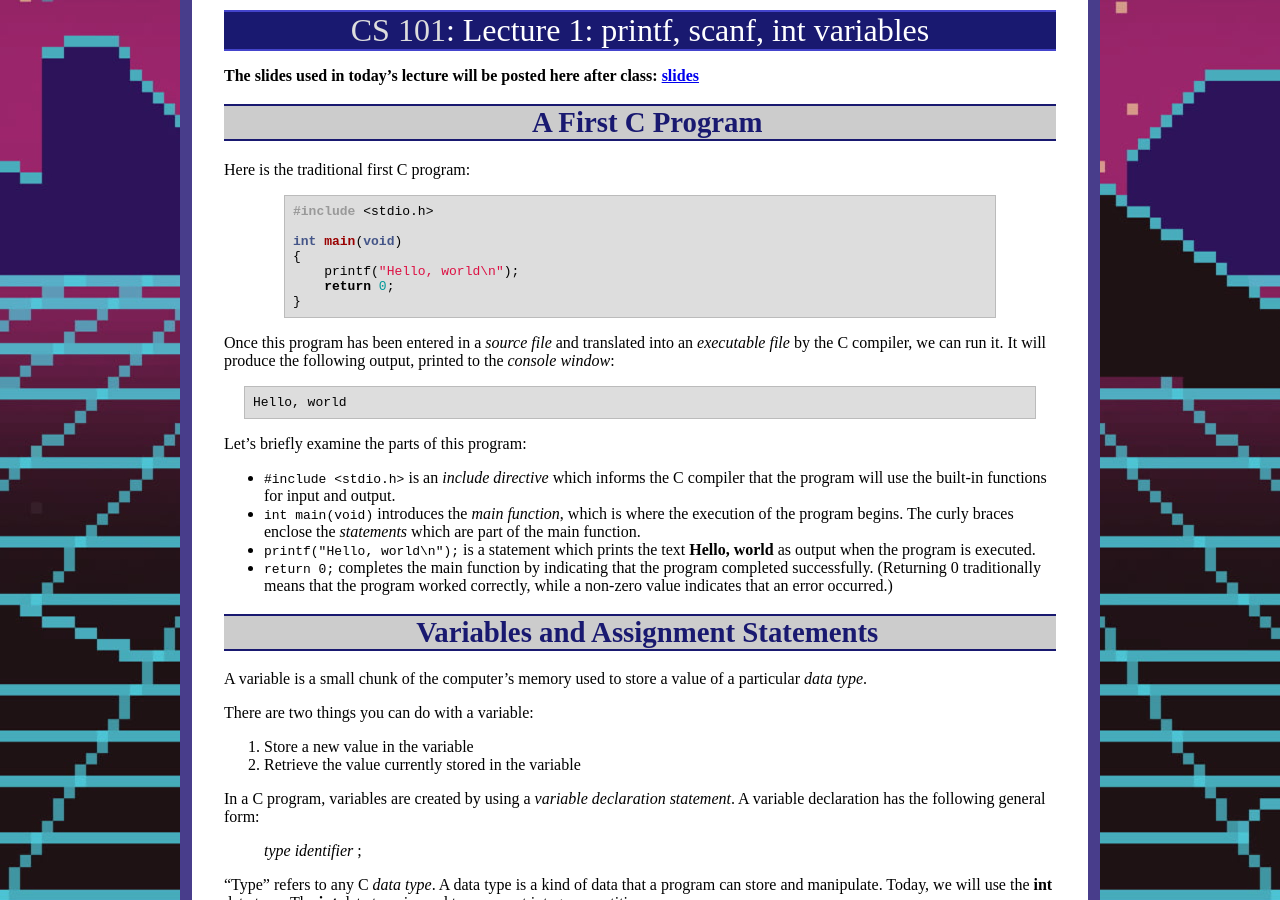
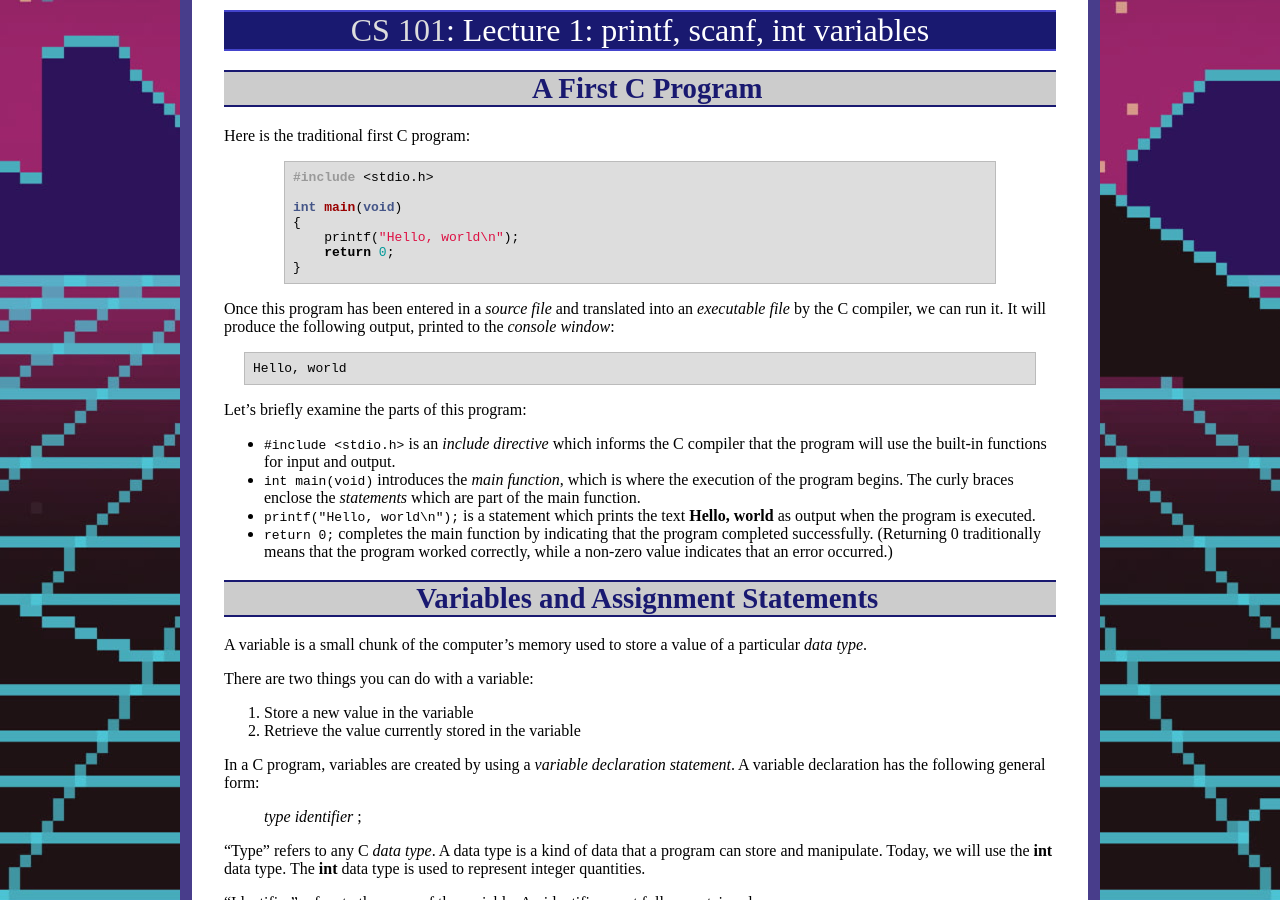
Before and after one commit to ycpcs/cs101-fall2026, a Jekyll site: the page built from lectures/lecture01.md, in a window 1280 px wide and 900 px high. Built offline with Jekyll 4.4.1, drawn with Linux system fonts in a browser that asks for light colours.

Commit message:
Update lecture01.md

```diff
--- a/lectures/lecture01.md
+++ b/lectures/lecture01.md
@@ -2,8 +2,6 @@
 layout: default
 title: "Lecture 1: printf, scanf, int variables"
 ---
-
-**The slides used in today's lecture will be posted here after class: [slides](slides/L1.pdf)**
 
 A First C Program
 =================
```
